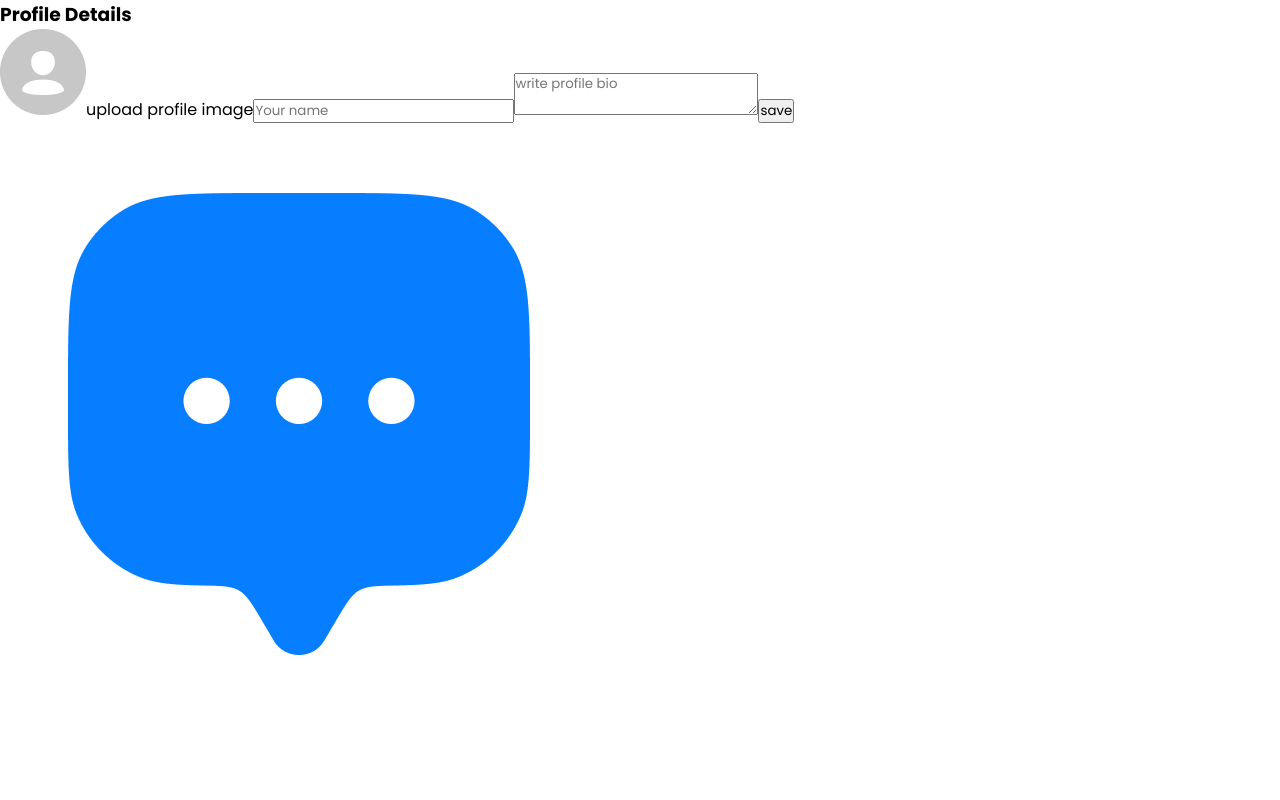
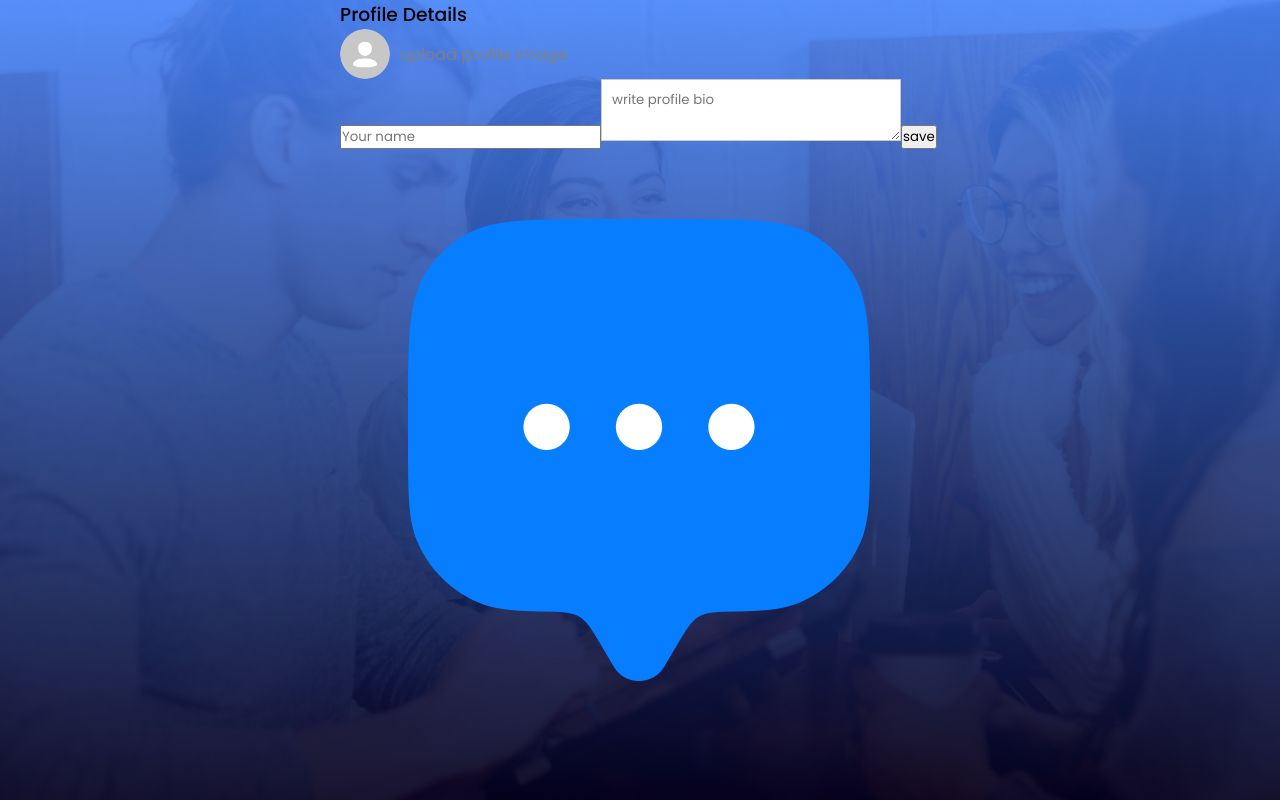
Before and after one commit to RakshaDas/react_chat_app, a React (Vite) app: page /profile in a window 1280 px wide. Built offline with nearby package versions, Linux system fonts and the light colour scheme.

Commit message:
added css for ProfileUpdate

```diff
--- a/src/pages/ProfileUpdate/ProfileUpdate.css
+++ b/src/pages/ProfileUpdate/ProfileUpdate.css
@@ -0,0 +1,38 @@
+.profile {
+  min-height: 100vh;
+  background: url(/background.png) no-repeat;
+  background-size: cover;
+  display: flex;
+  align-items: centre;
+  justify-content: center;
+}
+.profil form {
+  display: flex;
+  flex-direction: column;
+  gap: 20px;
+  padding: 40px;
+}
+.profile form h3 {
+  font-weight: 500;
+}
+
+.profile label {
+  display: flex;
+  align-items: center;
+  gap: 10px;
+  color: gray;
+  cursor: pointer;
+}
+
+.profile label img {
+  width: 50px;
+  aspect-ratio: 1/1;
+  border-radius: 50%;
+}
+.profil input,
+textarea {
+  padding: 10px;
+  min-width: 300px;
+  border: 1px solid #c9c9c9;
+  outline-color: #077eff;
+}
```
